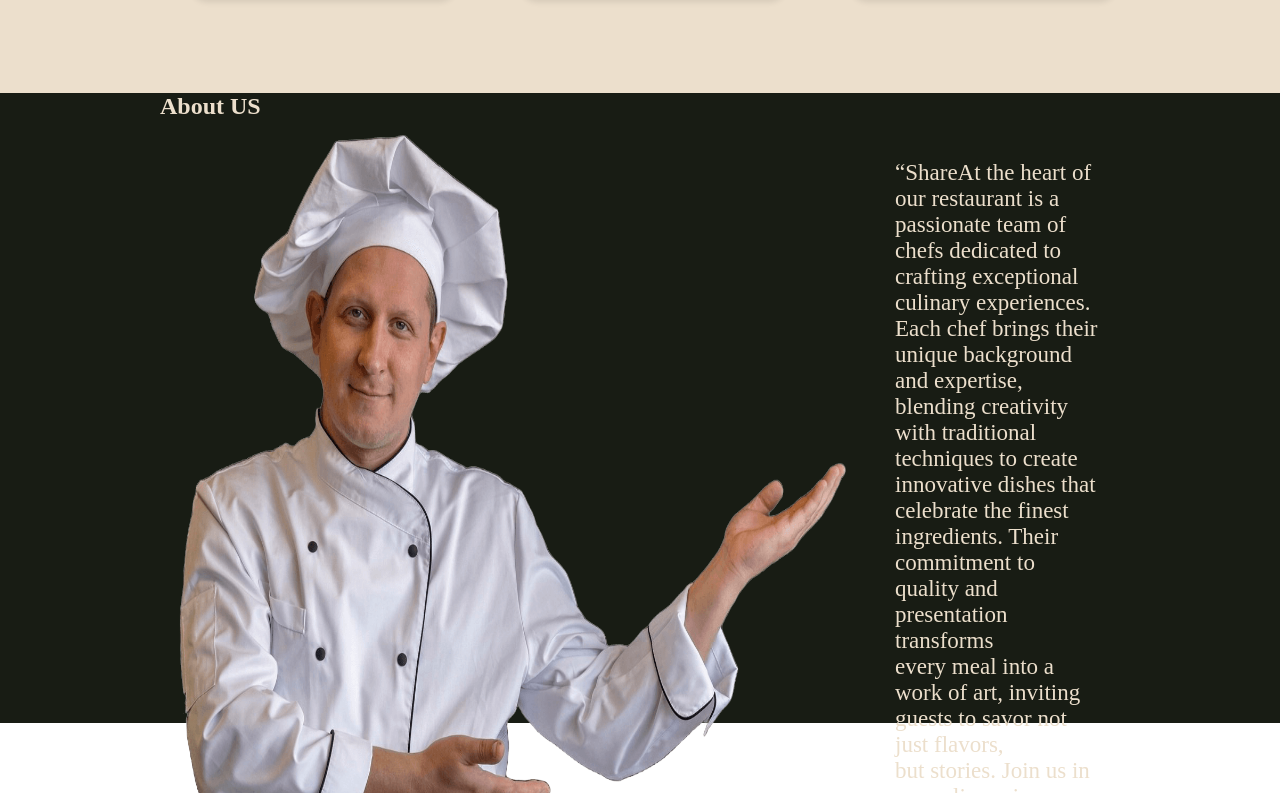
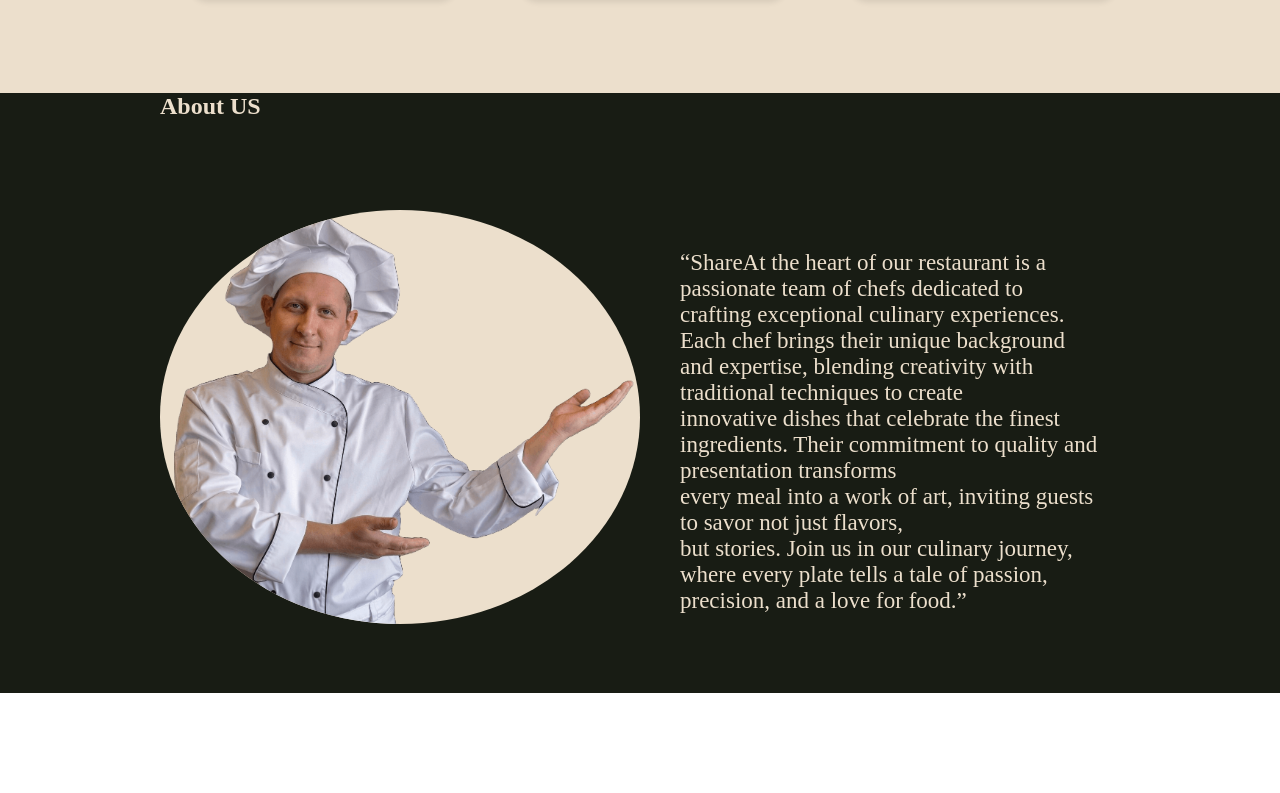
Before and after one commit to ZakariaElkhadir/Food-Ordering-System, a React (Vite) app: page / in a window 1280 px wide. Shown: the part 1207-2000 px from the top of the page. After the commit the page ends 1900 px from the top, so only its background shows below. Built offline with nearby package versions, Linux system fonts and the light colour scheme.

Commit message:
Refactor About section styles and image size

```diff
--- a/src/About/About.scss
+++ b/src/About/About.scss
@@ -1,6 +1,7 @@
 .about-section{
-    height: 630px;
+    height: 600px;
     background-color: #181C14;
+
     h2{
         color: #ECDFCC;
     }
@@ -8,10 +9,20 @@
         display: flex;
         flex-direction: row;
         flex-wrap: nowrap;
+        padding-top: 90px;
         }
         p{
             padding: 40px 20px 40px 40px;
             color: #ECDFCC;
             font-size: 23px;
         }
+        img{
+            width: 50%;
+            height: 100%;
+            background-color: #ECDFCC;
+            padding: -5px;
+            border-radius: 50%;
+
+
+        }
 }
--- a/src/About/About.tsx
+++ b/src/About/About.tsx
@@ -7,7 +7,7 @@ function About(){
         <h2 >About US</h2>
             <div className='about-container'>
 
-                <img src={chef} alt="chef" width={695}/>
+                <img src={chef} alt="chef"/>
                 <p><q>
                     ShareAt the heart of our restaurant is a passionate team of chefs dedicated to crafting exceptional culinary experiences.<br/> Each chef brings their unique background and expertise, blending creativity with traditional techniques to create<br/> innovative dishes that celebrate the finest ingredients.
                     Their commitment to quality and presentation transforms<br/> every meal into a work of art, inviting guests to savor not just flavors,<br/> but stories. Join us in our culinary journey, where every plate tells a tale of passion, precision, and a love for food.
```
